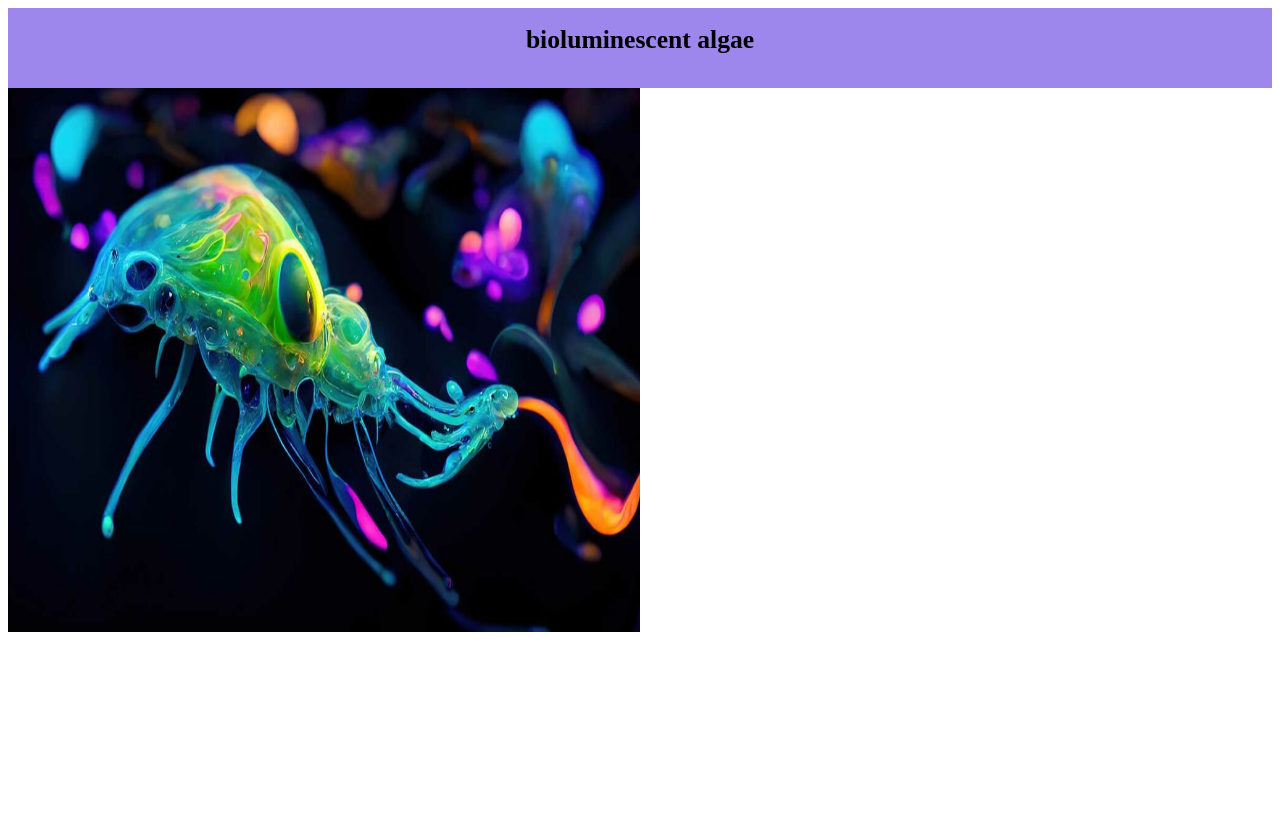
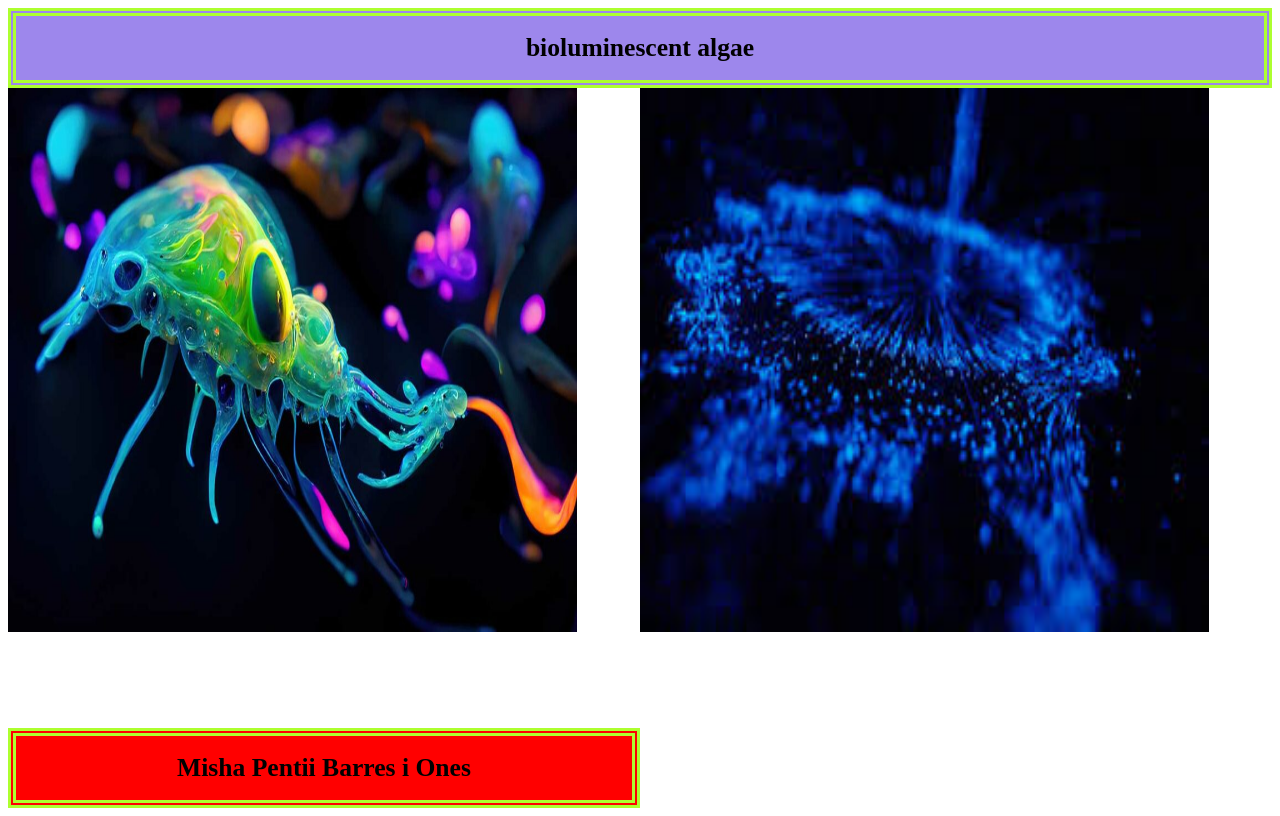
Before and after one commit to mihasous/grid_2024, a plain HTML site: page index.html in a window 1280 px wide. Drawn offline with Linux system fonts and the light colour scheme.

Commit message:
gridmisha

```diff
--- a/css/main.css
+++ b/css/main.css
@@ -8,6 +8,9 @@
     background-color: #9d87ec;
     grid-column: 1/3;
     grid-row: 1/2;
+    border: 8px;
+    border-style: double;
+    border-color: greenyellow;
 }
 
 h1{
@@ -21,6 +24,25 @@ h1{
 }
 
 #container .imagen img{
-    width: 100%;
+    width: 90%;
     height: 85%;
 }
+
+#container .imagen2{
+    grid-column: 2/2;
+    grid-row: 2/3;
+}
+
+#container .imagen2 img{
+    width: 90%;
+    height: 85%;
+}
+
+#container .piedepagina{
+    background-color: red;
+    grid-column: 3/3;
+    grid-row: 1/2;
+    border: 8px;
+    border-style: double;
+    border-color: greenyellow;
+}
--- a/index.html
+++ b/index.html
@@ -14,7 +14,14 @@
          <div class="imagen">
             <img src="img/bioluminescent-algae.jpg" alt="algae1">
          </div>
-
+         <div class="imagen2">
+            <img src="img/bioalgae.jpeg" alt="algae2">
+         </div>
+         <div>
+            <footer class="piedepagina">
+               <h1>Misha Pentii Barres i Ones</h1>
+            </footer>
+         </div>
 
 
     </div>
```
Also changed, not shown: img/bioalgae.jpeg (added).
